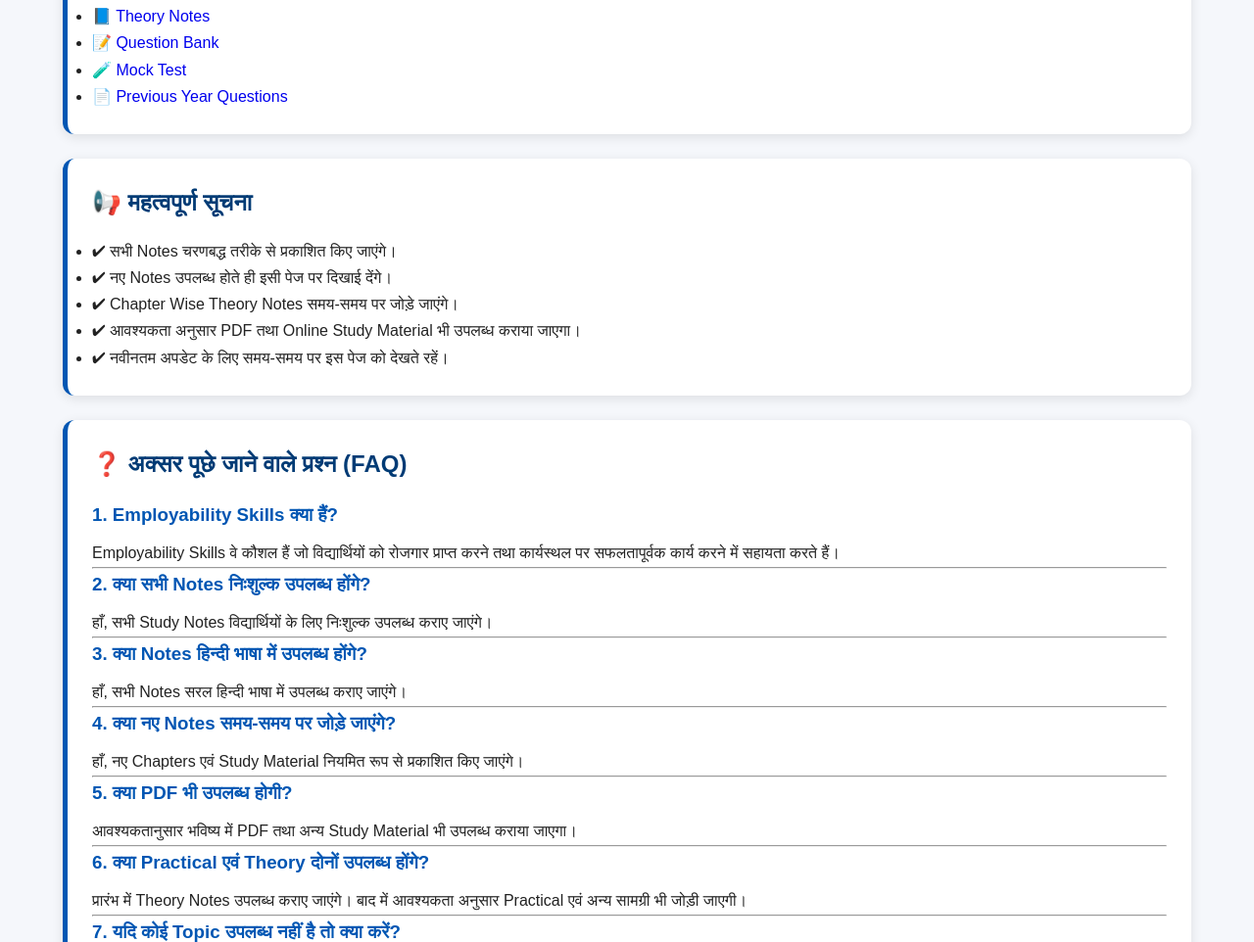
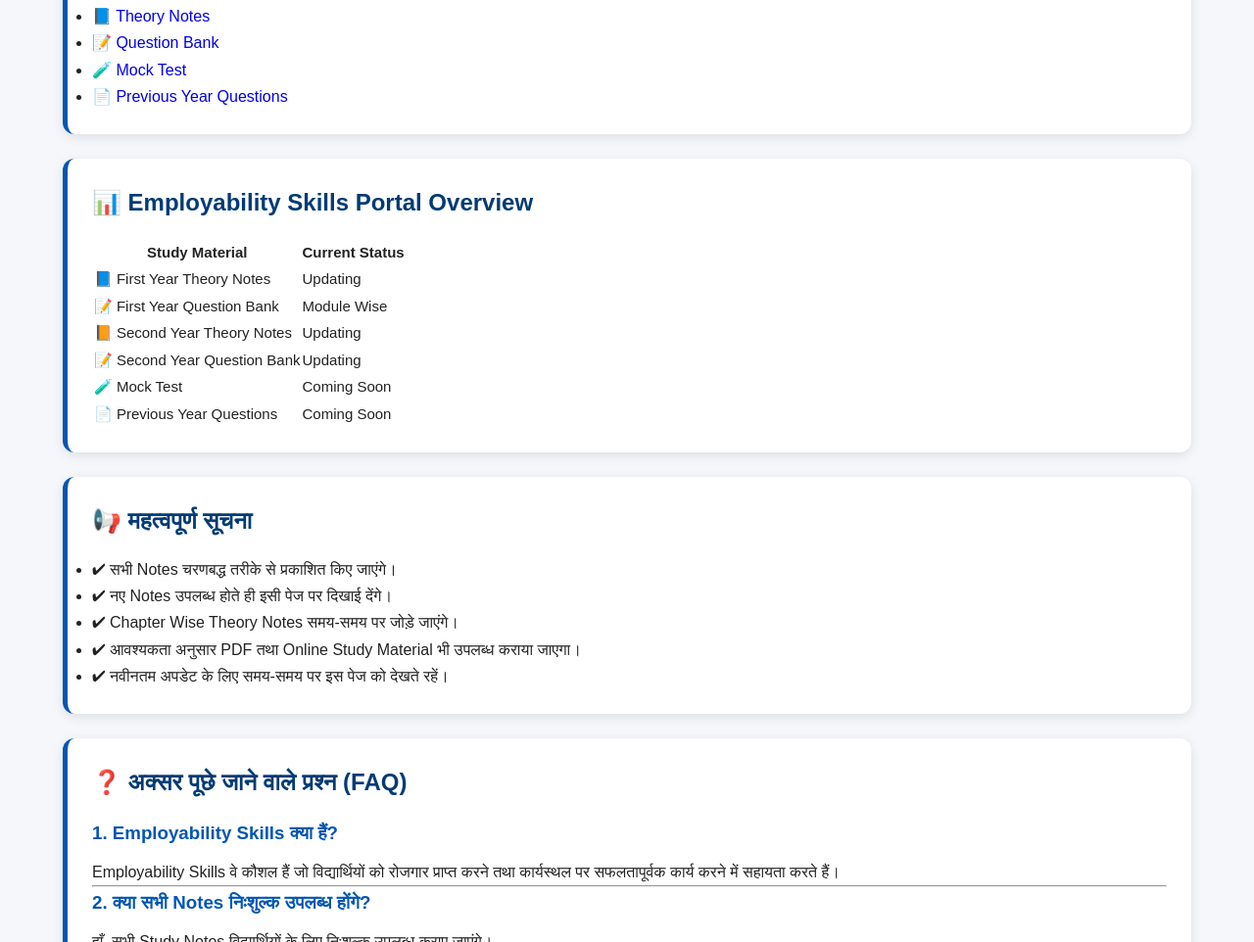
Before and after one commit to itistudycentre/itistudycentre.in, a website: page engineering/employability-skills/index.html in a window 1280 px wide. Shown: the part 1189-2151 px from the top of the page at 98% size. Drawn offline with Linux system fonts and the light colour scheme; files whose address does not match are found by name.

Commit message:
Update index.html

```diff
--- a/engineering/employability-skills/index.html
+++ b/engineering/employability-skills/index.html
@@ -224,11 +224,56 @@ Search
 
 </ul>
 
-</ul>
+</div>
+
+</section>
+  <section class="container">
+
+<div class="card">
+
+<h2>📊 Employability Skills Portal Overview</h2>
+
+<table>
+
+<tr>
+<th>Study Material</th>
+<th>Current Status</th>
+</tr>
+
+<tr>
+<td>📘 First Year Theory Notes</td>
+<td>Updating</td>
+</tr>
+
+<tr>
+<td>📝 First Year Question Bank</td>
+<td>Module Wise</td>
+</tr>
+
+<tr>
+<td>📙 Second Year Theory Notes</td>
+<td>Updating</td>
+</tr>
+
+<tr>
+<td>📝 Second Year Question Bank</td>
+<td>Updating</td>
+</tr>
+
+<tr>
+<td>🧪 Mock Test</td>
+<td>Coming Soon</td>
+</tr>
+
+<tr>
+<td>📄 Previous Year Questions</td>
+<td>Coming Soon</td>
+</tr>
+
+</table>
 
 </div>
 
-</section>
 </section>
 <section class="container">
 
```
